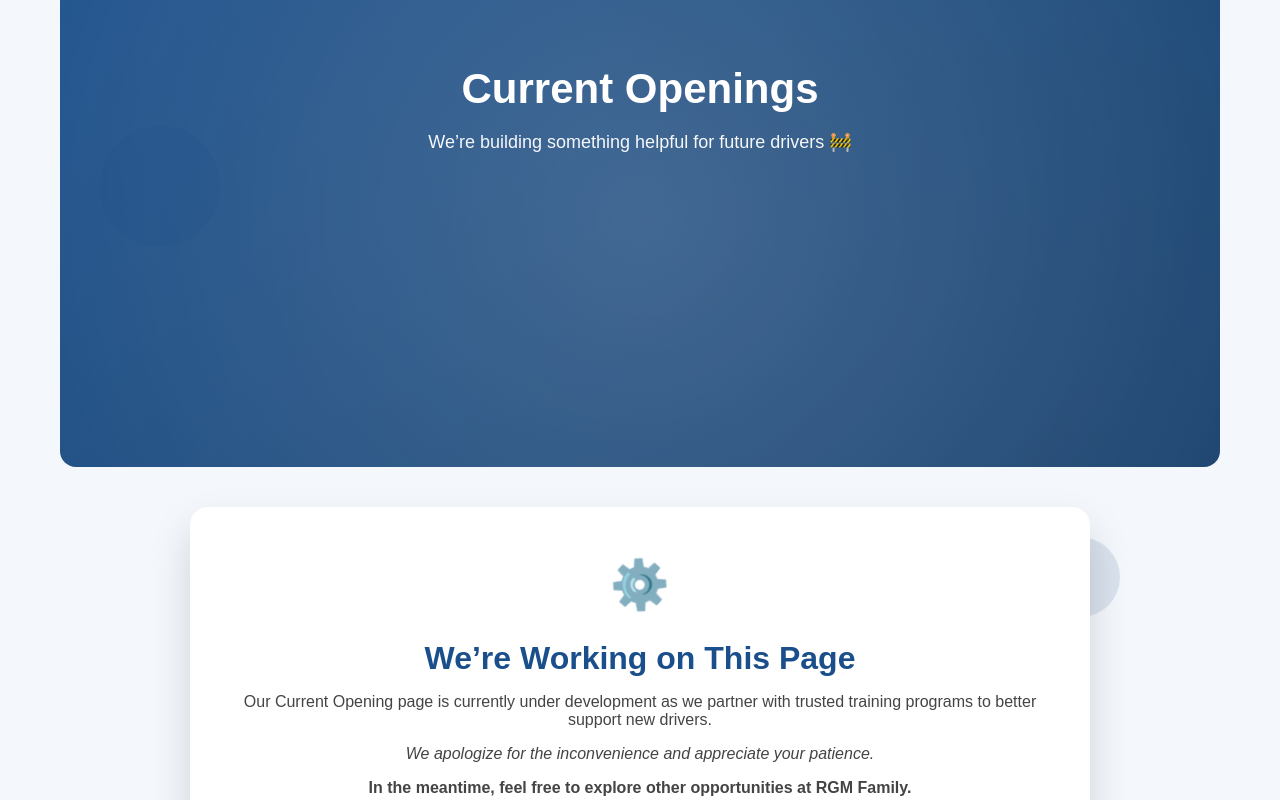
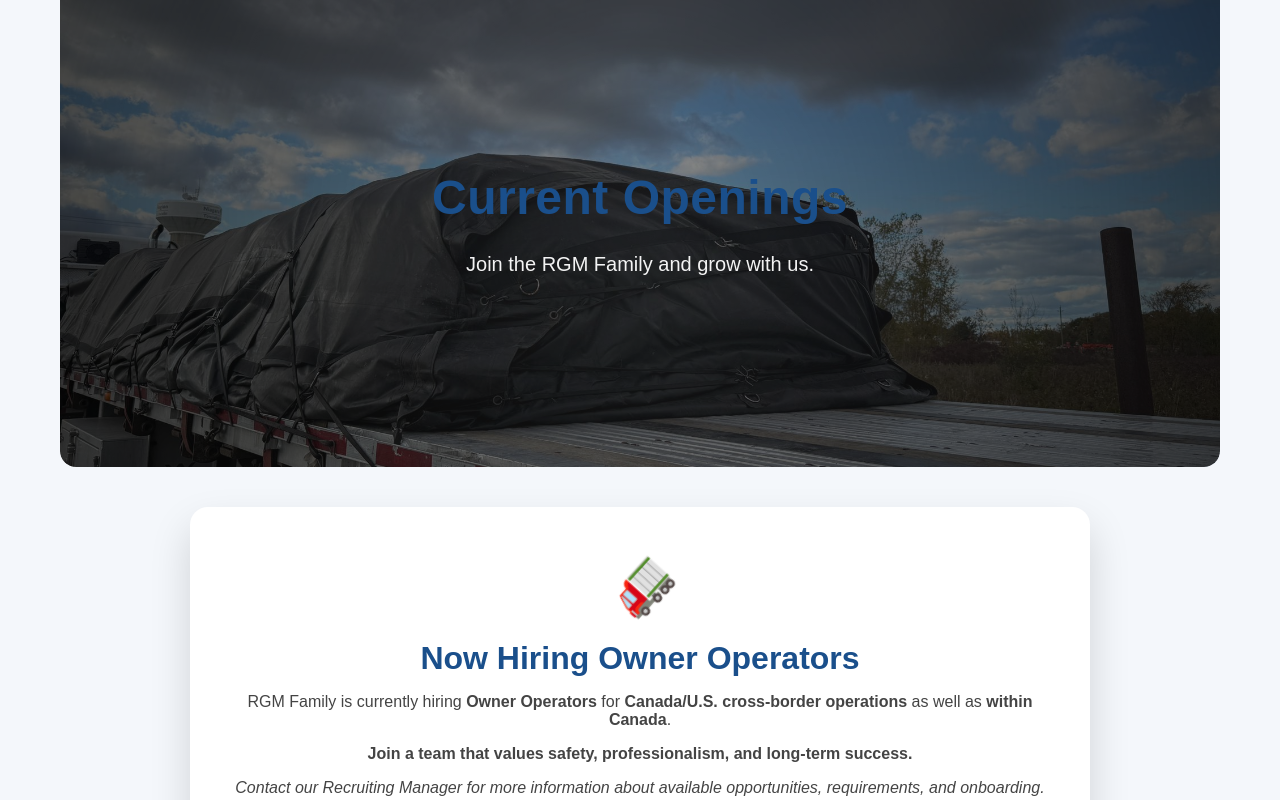
Before and after one commit to MrVenom786/rgm-web-frontend, a React (Create React App) app: page /join/openings in a window 1280 px wide. Shown: the part 300-1100 px from the top of the page. Built offline with nearby package versions, Linux system fonts and the light colour scheme.

Commit message:
Update CurrentOpenings.js

```diff
--- a/src/pages/joinRGM/CurrentOpenings.js
+++ b/src/pages/joinRGM/CurrentOpenings.js
@@ -1,52 +1,78 @@
-import React from "react";
+import React, { useState, useEffect } from "react";
 import { Link } from "react-router-dom";
 import "../../styles/CDLSchools.css";
 
 function CDLSchools() {
+  // HERO IMAGES
+  const heroImages = [
+    require("../../assets/gallery/images/gallery21.jpg"),
+    require("../../assets/gallery/images/gallery22.jpg"),
+    require("../../assets/gallery/images/gallery23.jpg"),
+    require("../../assets/gallery/images/gallery24.jpg"),
+  ];
+
+  const [currentHero, setCurrentHero] = useState(0);
+
+  // HERO SLIDESHOW
+  useEffect(() => {
+    const interval = setInterval(() => {
+      setCurrentHero((prev) => (prev + 1) % heroImages.length);
+    }, 4000);
+
+    return () => clearInterval(interval);
+  }, [heroImages.length]);
+
   return (
     <div className="cdl-container">
 
-      {/* HERO */}
-      <div className="cdl-hero">
-        <h1>Current Openings</h1>
-        <p>We’re building something helpful for future drivers 🚧</p>
+      {/* HERO SECTION */}
+      <div
+        className="cdl-hero"
+        style={{
+          backgroundImage: `url(${heroImages[currentHero]})`,
+        }}
+      >
+        <div className="hero-overlay">
+          <h1>Current Openings</h1>
+          <p>Join the RGM Family and grow with us.</p>
+        </div>
       </div>
 
       {/* MESSAGE BOX */}
       <div className="cdl-message-box">
-        <div className="gear-animation">⚙️</div>
+        <div className="gear-animation">🚛</div>
 
-        <h2>We’re Working on This Page</h2>
+        <h2>Now Hiring Owner Operators</h2>
+
         <p>
-          Our Current Opening page is currently under development as we partner with
-          trusted training programs to better support new drivers.
+          RGM Family is currently hiring <strong>Owner Operators</strong> for
+          <strong> Canada/U.S. cross-border operations</strong> as well as
+          <strong> within Canada</strong>.
+        </p>
+
+        <p className="highlight-text">
+          Join a team that values safety, professionalism, and long-term success.
         </p>
 
         <p className="sorry-text">
-          We apologize for the inconvenience and appreciate your patience.
-        </p>
-
-        <p className="highlight-text">
-          In the meantime, feel free to explore other opportunities at RGM Family.
+          Contact our Recruiting Manager for more information about available
+          opportunities, requirements, and onboarding.
         </p>
 
         <div className="cdl-actions">
           <Link to="/join/apply" className="cdl-btn primary">
             Apply Today
           </Link>
-          <Link to="/join/inexperienced" className="cdl-btn secondary">
-            Inexperienced Drivers
-          </Link>
+
           <Link to="/join/pay" className="cdl-btn secondary">
             Driver Pay
           </Link>
+
+          <Link to="/contact" className="cdl-btn secondary">
+            Contact Us
+          </Link>
         </div>
       </div>
-
-      {/* FLOATING BACKGROUND ELEMENTS */}
-      <div className="floating-dot dot1"></div>
-      <div className="floating-dot dot2"></div>
-      <div className="floating-dot dot3"></div>
 
     </div>
   );
```
